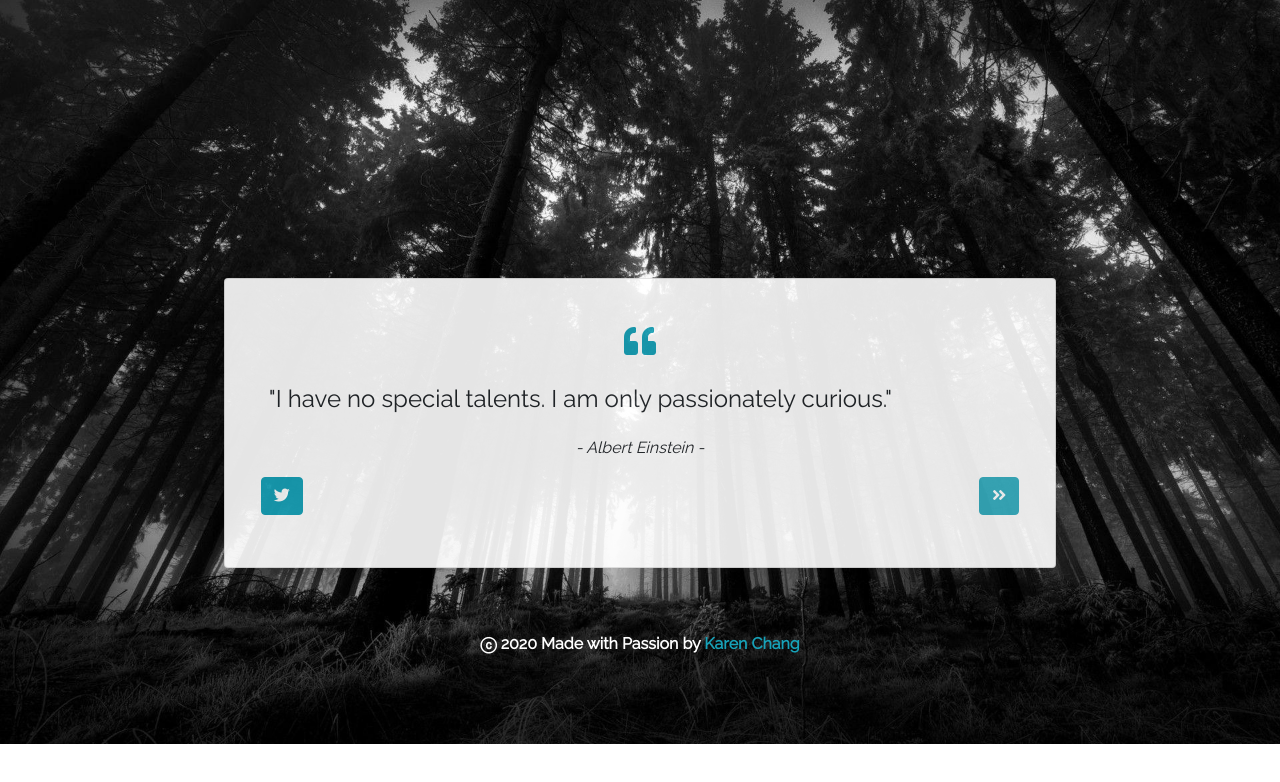
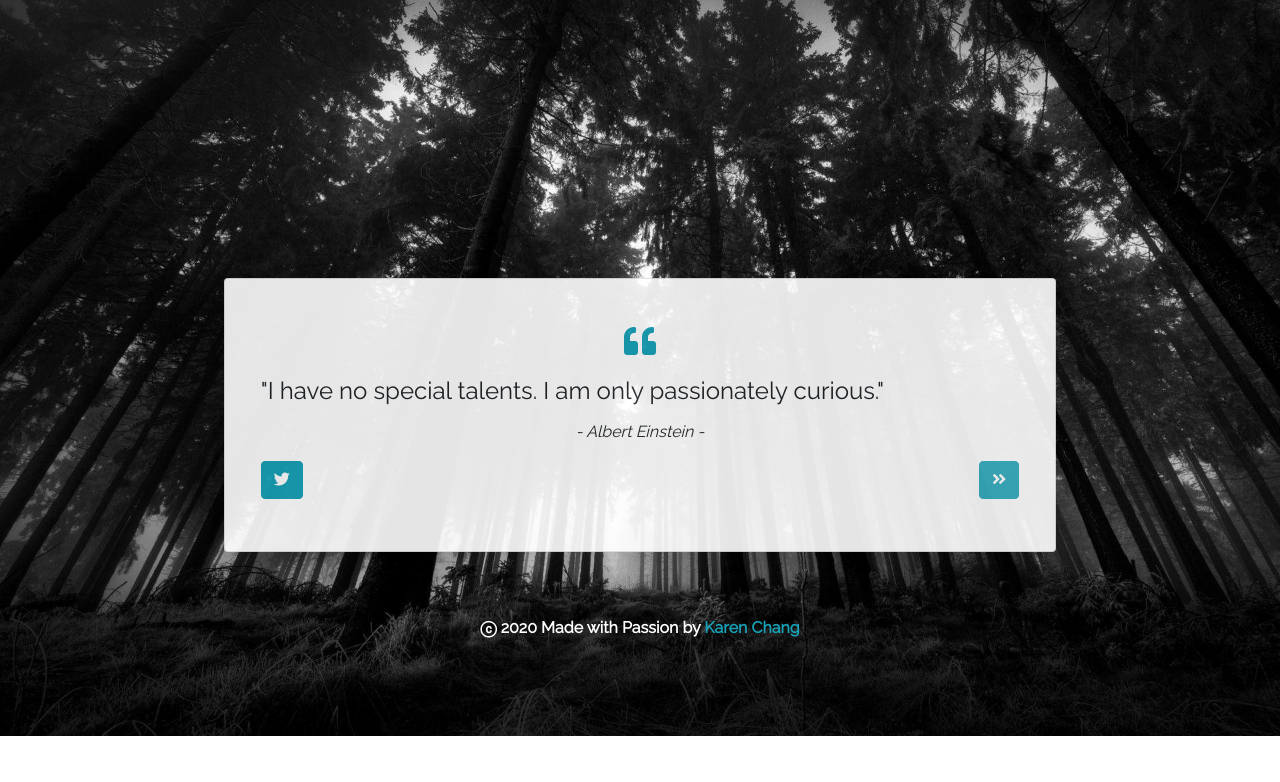
Before and after one commit to karen-developer/react-random-quote-machine, a React (Create React App) app: page / in a window 1280 px wide. Shown: the top 782 px of the page. Built offline with nearby package versions, Linux system fonts and the light colour scheme.

Commit message:
update css

```diff
--- a/src/QuoteDB.js
+++ b/src/QuoteDB.js
@@ -7,11 +7,7 @@ const quotes = [
         "quote": "By seeking and blundering we learn.",
         "author": "Johann Wolfgang von Goethe"
     },
-    {
-        "quote": "Don’t be intimidated by what you don’t know. That can be your greatest strength and ensure that you do things differently from everyone else.",
-        "author": "Sara Blakely"
-    },
-    {
+      {
         "quote": "It always seems impossible until it's done.",
         "author": "Nelson Mandela"
     },
@@ -38,10 +34,6 @@ const quotes = [
     {
         "quote": "Everybody has talent, but ability takes hard work.",
         "author": "Michael Jordan"
-    },
-    {
-        "quote": "Watch carefully the magic that occurs when you give a person just enough comfort to be themselves.",
-        "author": "Atticus"
     },
     {
         "quote": "You never know how strong you are, until being strong is your only choice.",
--- a/src/components/QuoteAndAuthor.js
+++ b/src/components/QuoteAndAuthor.js
@@ -10,7 +10,7 @@ export default function QuoteAndAuthor(props) {
             <div className="card-body">
 
                 <h2 className="text-info text-center p-2"><i class="fas fa-quote-left"></i></h2>
-                <h4 id="text" class="card-text p-2">"{quote.quote}"</h4>
+                <h4 id="text" class="card-text">"{quote.quote}"</h4>
                 <h6 id="author" className="card-title text-center font-italic p-2">- {quote.author} -</h6>
 
                 <p id="tweet-quote" className="btn btn-info"
```
